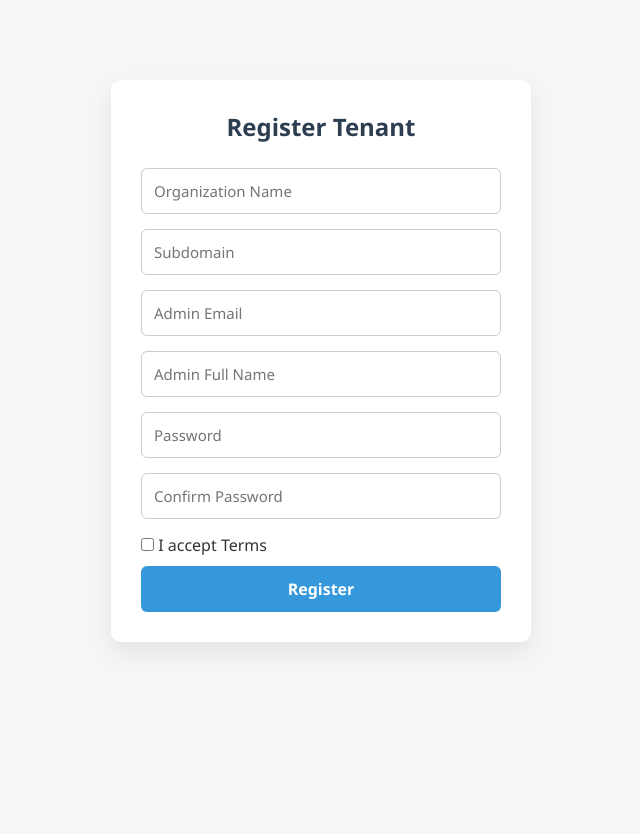
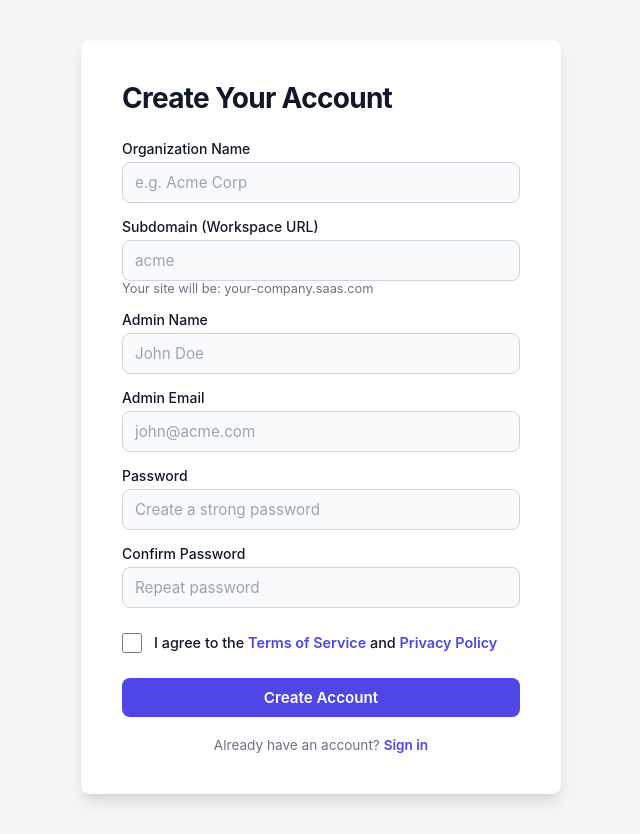
Before and after one commit to Umeshh27/multi-tenant-saas, a React app in the folder frontend/: page /register in a window 1280 px wide. Shown: the whole page, without its empty margins (319-959 px from the left). Before the commit the page ends 800 px from the top, so only its background shows below. Built offline with nearby package versions, Linux system fonts and the light colour scheme; the HTML template or start-up script is replaced by a standard one.

Commit message:
feat: Implement core authentication pages (login, register) and dashboard with user management.

```diff
--- a/frontend/src/App.css
+++ b/frontend/src/App.css
@@ -1,92 +1,156 @@
+/* ---------- VARIABLES ---------- */
+:root {
+  --primary-color: #4f46e5;
+  /* Indigo 600 */
+  --primary-hover: #4338ca;
+  /* Indigo 700 */
+  --bg-color: #f3f4f6;
+  /* Cool Gray 100 */
+  --card-bg: #ffffff;
+  --text-main: #111827;
+  /* Gray 900 */
+  --text-muted: #6b7280;
+  /* Gray 500 */
+  --border-color: #d1d5db;
+  /* Gray 300 */
+  --input-bg: #f9fafb;
+  /* Gray 50 */
+  --error-color: #ef4444;
+  /* Red 500 */
+  --shadow-sm: 0 1px 2px 0 rgba(0, 0, 0, 0.05);
+  --shadow-lg: 0 10px 15px -3px rgba(0, 0, 0, 0.1), 0 4px 6px -2px rgba(0, 0, 0, 0.05);
+  --radius: 8px;
+  --font-family: 'Inter', -apple-system, BlinkMacSystemFont, "Segoe UI", Roboto, "Helvetica Neue", Arial, sans-serif;
+}
+
 /* ---------- GLOBAL RESET ---------- */
 * {
   margin: 0;
   padding: 0;
   box-sizing: border-box;
-  font-family: "Segoe UI", Tahoma, Geneva, Verdana, sans-serif;
+  font-family: var(--font-family);
 }
 
 body {
-  background-color: #f4f6f8;
-  color: #333;
+  background-color: var(--bg-color);
+  color: var(--text-main);
+  min-height: 100vh;
+  display: flex;
+  flex-direction: column;
 }
 
-/* ---------- COMMON CONTAINER ---------- */
+/* ---------- AUTH CONTAINER ---------- */
 .container {
-  max-width: 420px;
-  margin: 80px auto;
-  padding: 30px;
-  background-color: #ffffff;
-  border-radius: 10px;
-  box-shadow: 0 10px 25px rgba(0, 0, 0, 0.08);
+  max-width: 440px;
+  width: 100%;
+  margin: 40px auto;
+  padding: 40px;
+  background-color: var(--card-bg);
+  border-radius: var(--radius);
+  box-shadow: var(--shadow-lg);
+  border: 1px solid rgba(0, 0, 0, 0.02);
+}
+
+/* For slightly wider register form to fit 2-columns if needed,
+   though single col is cleaner for mobile */
+.container.register {
+  max-width: 480px;
 }
 
 /* ---------- HEADINGS ---------- */
 h2 {
   text-align: center;
   margin-bottom: 25px;
-  color: #2c3e50;
+  color: var(--text-main);
+  font-size: 1.75rem;
+  font-weight: 700;
+  letter-spacing: -0.025em;
 }
 
-/* ---------- FORM ---------- */
+/* ---------- FORM ELEMENTS ---------- */
 form {
   display: flex;
   flex-direction: column;
+  gap: 15px;
+}
+
+.form-group {
+  display: flex;
+  flex-direction: column;
+  gap: 5px;
+}
+
+label {
+  font-size: 0.875rem;
+  font-weight: 500;
+  color: var(--text-main);
 }
 
 input {
-  padding: 12px;
-  margin-bottom: 15px;
-  border-radius: 6px;
-  border: 1px solid #ccc;
-  font-size: 15px;
-  transition: border-color 0.2s;
+  width: 100%;
+  padding: 10px 12px;
+  border-radius: var(--radius);
+  border: 1px solid var(--border-color);
+  background-color: var(--input-bg);
+  color: var(--text-main);
+  font-size: 0.95rem;
+  transition: all 0.2s ease;
 }
 
 input:focus {
   outline: none;
-  border-color: #3498db;
+  border-color: var(--primary-color);
+  background-color: #fff;
+  box-shadow: 0 0 0 3px rgba(79, 70, 229, 0.1);
+}
+
+input::placeholder {
+  color: #9ca3af;
 }
 
 /* ---------- BUTTON ---------- */
 button {
-  padding: 12px;
-  background-color: #3498db;
+  width: 100%;
+  padding: 10px;
+  background-color: var(--primary-color);
+  color: white;
   border: none;
-  border-radius: 6px;
-  color: #fff;
-  font-size: 16px;
+  border-radius: var(--radius);
+  font-size: 0.95rem;
   font-weight: 600;
   cursor: pointer;
-  transition: background-color 0.3s;
+  transition: all 0.2s ease;
+  box-shadow: var(--shadow-sm);
+  display: flex;
+  justify-content: center;
+  align-items: center;
 }
 
 button:hover {
-  background-color: #2980b9;
+  background-color: var(--primary-hover);
+  transform: translateY(-1px);
+}
+
+button:active {
+  transform: translateY(0);
 }
 
 button:disabled {
-  background-color: #95a5a6;
+  background-color: #9ca3af;
   cursor: not-allowed;
-}
-
-/* ---------- ERROR MESSAGE ---------- */
-.error {
-  color: #e74c3c;
-  margin-bottom: 15px;
-  text-align: center;
-  font-size: 14px;
+  transform: none;
 }
 
 /* ---------- LINKS ---------- */
 p {
   text-align: center;
-  margin-top: 15px;
-  font-size: 14px;
+  margin-top: 20px;
+  font-size: 0.85rem;
+  color: var(--text-muted);
 }
 
 a {
-  color: #3498db;
+  color: var(--primary-color);
   text-decoration: none;
   font-weight: 600;
 }
@@ -95,31 +159,195 @@ a:hover {
   text-decoration: underline;
 }
 
-/* ---------- DASHBOARD ---------- */
-.dashboard {
-  max-width: 600px;
-  margin: 80px auto;
-  padding: 40px;
-  background-color: #ffffff;
-  border-radius: 10px;
-  box-shadow: 0 10px 25px rgba(0, 0, 0, 0.08);
+/* ---------- ERROR MESSAGE ---------- */
+.error {
+  color: var(--error-color);
+  background: #fef2f2;
+  border: 1px solid #fee2e2;
+  border-radius: var(--radius);
+  padding: 10px;
+  margin-bottom: 20px;
   text-align: center;
+  font-size: 0.9rem;
 }
 
-.dashboard h2 {
-  margin-bottom: 20px;
+/* ---------- DASHBOARD (Legacy Styles Preserved/Tweaked) ---------- */
+.dashboard-container {
+  max-width: 1200px !important;
+  margin: 0 auto;
+  padding: 40px 20px;
 }
 
-.dashboard p {
-  font-size: 16px;
+.welcome-banner {
+  background: linear-gradient(135deg, #4f46e5 0%, #4338ca 100%);
+  color: white;
+  padding: 30px;
+  border-radius: var(--radius);
+  margin-bottom: 40px;
+  box-shadow: var(--shadow-lg);
+}
+
+.welcome-banner h1 {
+  font-size: 1.8rem;
+  font-weight: 700;
+  margin-bottom: 8px;
+}
+
+.welcome-banner p {
+  color: rgba(255, 255, 255, 0.9);
+  margin: 0;
+  text-align: left;
+}
+
+.stats-grid {
+  display: grid;
+  grid-template-columns: repeat(auto-fit, minmax(280px, 1fr));
+  gap: 25px;
+  margin-bottom: 40px;
+}
+
+.stat-card {
+  background: white;
+  padding: 25px;
+  border-radius: var(--radius);
+  box-shadow: var(--shadow-sm);
+  border: 1px solid rgba(0, 0, 0, 0.04);
+  transition: transform 0.2s, box-shadow 0.2s;
+}
+
+.stat-card:hover {
+  transform: translateY(-2px);
+  box-shadow: var(--shadow-lg) !important;
+}
+
+.stat-card h3 {
+  font-size: 0.9rem;
+  color: var(--text-muted);
+  font-weight: 500;
+  margin-bottom: 10px;
+  text-transform: uppercase;
+}
+
+.stat-card p {
+  font-size: 2.5rem;
+  font-weight: 700;
+  color: var(--text-main);
+  margin: 0;
+  text-align: left;
+}
+
+/* ---------- TABLE STYLES ---------- */
+table {
+  width: 100%;
+  border-collapse: collapse;
+  background-color: var(--card-bg);
+  border-radius: var(--radius);
+  overflow: hidden;
+  box-shadow: var(--shadow-sm);
+  margin-top: 20px;
+}
+
+th,
+td {
+  padding: 16px;
+  text-align: left;
+  border-bottom: 1px solid var(--border-color);
+}
+
+th {
+  background-color: #f9fafb;
+  font-weight: 600;
+  color: var(--text-muted);
+  font-size: 0.85rem;
+  text-transform: uppercase;
+  letter-spacing: 0.05em;
+}
+
+tr:last-child td {
+  border-bottom: none;
+}
+
+tr:hover {
+  background-color: #f9fafb;
+}
+
+/* ---------- PAGE HEADER ---------- */
+.page-header {
+  display: flex;
+  justify-content: space-between;
+  align-items: center;
+  margin-bottom: 30px;
+}
+
+h2 {
+  text-align: left;
+}
+
+/* ---------- ACTION BUTTONS ---------- */
+.btn-sm {
+  padding: 6px 12px;
+  font-size: 0.85rem;
+  width: auto;
+  display: inline-block;
+}
+
+.btn-secondary {
+  background-color: white;
+  border: 1px solid var(--border-color);
+  color: var(--text-main);
+  box-shadow: none;
+}
+
+.btn-secondary:hover {
+  background-color: #f3f4f6;
+  transform: translateY(0);
+}
+
+.btn-danger {
+  background-color: #fee2e2;
+  color: #ef4444;
+  border: 1px solid #fecaca;
+  box-shadow: none;
+}
+
+.btn-danger:hover {
+  background-color: #fecaca;
+}
+
+/* ---------- MODAL / FORM INLINE ---------- */
+.inline-form {
+  background: white;
+  padding: 20px;
+  border-radius: var(--radius);
+  box-shadow: var(--shadow-sm);
+  margin-bottom: 30px;
+  border: 1px solid var(--border-color);
+}
+
+/* ---------- CHECKBOX STYLES (Fixed Alignment) ---------- */
+.checkbox-group {
+  display: flex;
+  flex-direction: row;
+  /* FORCE ROW */
+  align-items: center;
+  gap: 12px;
+  margin-top: 10px;
   margin-bottom: 10px;
 }
 
-.logout-btn {
-  margin-top: 25px;
-  background-color: #e74c3c;
+.checkbox-group input {
+  width: 20px;
+  /* Fixed width for checkbox */
+  height: 20px;
+  margin: 0;
+  cursor: pointer;
+  flex-shrink: 0;
+  /* Prevent shrinking */
 }
 
-.logout-btn:hover {
-  background-color: #c0392b;
+.checkbox-group label {
+  margin: 0;
+  font-size: 0.9rem;
+  cursor: pointer;
+  line-height: 1.4;
 }
--- a/frontend/src/pages/Login.jsx
+++ b/frontend/src/pages/Login.jsx
@@ -54,41 +54,50 @@ function Login() {
 
   return (
     <div className="container">
-      <h2>Login</h2>
+      <h2>Welcome Back</h2>
 
-      {error && <p style={{ color: "red" }}>{error}</p>}
+      {error && <div className="error">{error}</div>}
 
       <form onSubmit={handleSubmit}>
+        <div className="form-group">
+          <label>Email Address</label>
           <input
             name="email"
             type="email"
-          placeholder="Email"
+            placeholder="you@example.com"
             onChange={handleChange}
             required
           />
+        </div>
 
+        <div className="form-group">
+          <label>Password</label>
           <input
             name="password"
             type="password"
-          placeholder="Password"
+            placeholder="••••••••"
             onChange={handleChange}
             required
           />
+        </div>
 
+        <div className="form-group">
+          <label>Organization Subdomain</label>
           <input
             name="tenantSubdomain"
-          placeholder="Tenant Subdomain"
+            placeholder="e.g. acme"
             onChange={handleChange}
             required
           />
+        </div>
 
         <button disabled={loading}>
-          {loading ? "Logging in..." : "Login"}
+          {loading ? "Logging in..." : "Sign In"}
         </button>
       </form>
 
       <p>
-        New tenant? <Link to="/register">Register here</Link>
+        Don't have an account? <Link to="/register">Signup</Link>
       </p>
     </div>
   );
--- a/frontend/src/pages/Register.jsx
+++ b/frontend/src/pages/Register.jsx
@@ -55,27 +55,56 @@ function Register() {
   };
 
   return (
-    <div className="container">
-      <h2>Register Tenant</h2>
+    <div className="container register">
+      <h2>Create Your Account</h2>
 
-      {error && <p className="error">{error}</p>}
+      {error && <div className="error">{error}</div>}
 
       <form onSubmit={handleSubmit}>
-        <input name="tenantName" placeholder="Organization Name" onChange={handleChange} required />
-        <input name="subdomain" placeholder="Subdomain" onChange={handleChange} required />
-        <input name="adminEmail" type="email" placeholder="Admin Email" onChange={handleChange} required />
-        <input name="adminFullName" placeholder="Admin Full Name" onChange={handleChange} required />
-        <input name="adminPassword" type="password" minLength={8} maxLength={20} placeholder="Password" onChange={handleChange} required />
-        <input name="confirmPassword" type="password" placeholder="Confirm Password" onChange={handleChange} required />
+        <div className="form-group">
+          <label>Organization Name</label>
+          <input name="tenantName" placeholder="e.g. Acme Corp" onChange={handleChange} required />
+        </div>
 
-        <label>
-          <input type="checkbox" onChange={(e) => setAcceptTerms(e.target.checked)} /> I accept Terms
-        </label>
+        <div className="form-group">
+          <label>Subdomain (Workspace URL)</label>
+          <input name="subdomain" placeholder="acme" onChange={handleChange} required />
+          <small style={{ marginTop: "-5px", color: "#6b7280", fontSize: "0.8rem" }}>Your site will be: {form.subdomain || "your-company"}.saas.com</small>
+        </div>
+
+        <div className="form-group">
+          <label>Admin Name</label>
+          <input name="adminFullName" placeholder="John Doe" onChange={handleChange} required />
+        </div>
+
+        <div className="form-group">
+          <label>Admin Email</label>
+          <input name="adminEmail" type="email" placeholder="john@acme.com" onChange={handleChange} required />
+        </div>
+
+        <div className="form-group">
+          <label>Password</label>
+          <input name="adminPassword" type="password" minLength={8} maxLength={20} placeholder="Create a strong password" onChange={handleChange} required />
+        </div>
+
+        <div className="form-group">
+          <label>Confirm Password</label>
+          <input name="confirmPassword" type="password" placeholder="Repeat password" onChange={handleChange} required />
+        </div>
+
+        <div className="checkbox-group">
+          <input type="checkbox" id="terms" onChange={(e) => setAcceptTerms(e.target.checked)} />
+          <label htmlFor="terms" style={{ cursor: "pointer" }}>I agree to the <a href="#">Terms of Service</a> and <a href="#">Privacy Policy</a></label>
+        </div>
 
         <button disabled={loading}>
-          {loading ? "Registering..." : "Register"}
+          {loading ? "Creating Account..." : "Create Account"}
         </button>
       </form>
+
+      <p>
+        Already have an account? <a href="#" onClick={(e) => { e.preventDefault(); navigate("/login"); }}>Sign in</a>
+      </p>
     </div>
   );
 }
--- a/frontend/src/pages/Users.jsx
+++ b/frontend/src/pages/Users.jsx
@@ -76,67 +76,99 @@ function Users() {
   };
 
   return (
-    <div>
-      <h2>Users</h2>
+    <div className="dashboard-container">
+      <div className="page-header">
+        <h2>Team Members</h2>
+        <button className="btn-secondary" onClick={() => window.history.back()}>&larr; Back</button>
+      </div>
 
-      {error && <p style={{ color: "red" }}>{error}</p>}
+      {error && <div className="error">{error}</div>}
 
       {/* ================= ADD USER FORM ================= */}
       {isTenantAdmin() && (
-        <form onSubmit={handleAddUser} style={{ marginBottom: "20px" }}>
-          <h4>Add User</h4>
-
+        <div className="inline-form">
+          <h4 style={{ marginBottom: "15px" }}>Add New Member</h4>
+          <form onSubmit={handleAddUser} style={{ flexDirection: "row", flexWrap: "wrap", alignItems: "flex-end" }}>
+            <div style={{ flex: 1, minWidth: "200px" }}>
+              <label>Full Name</label>
               <input
-            placeholder="Full Name"
+                placeholder="John Doe"
                 value={fullName}
                 onChange={(e) => setFullName(e.target.value)}
                 required
               />
-
+            </div>
+            <div style={{ flex: 1, minWidth: "200px" }}>
+              <label>Email Address</label>
               <input
-            placeholder="Email"
+                placeholder="john@example.com"
                 value={email}
                 onChange={(e) => setEmail(e.target.value)}
                 required
               />
-
-          <select value={role} onChange={(e) => setRole(e.target.value)}>
+            </div>
+            <div style={{ flex: 0.5, minWidth: "150px" }}>
+              <label>Role</label>
+              <select
+                value={role}
+                onChange={(e) => setRole(e.target.value)}
+                style={{ width: "100%", padding: "12px", borderRadius: "8px", border: "1px solid #d1d5db", background: "#f9fafb" }}
+              >
                 <option value="user">User</option>
-            <option value="tenant_admin">Tenant Admin</option>
+                <option value="tenant_admin">Admin</option>
               </select>
-
-          <button type="submit">Add User</button>
+            </div>
+            <div style={{ paddingBottom: "15px" }}>
+              <button type="submit" style={{ width: "auto" }}>+ Add</button>
+            </div>
           </form>
+        </div>
       )}
 
       {/* ================= USERS TABLE ================= */}
       {users.length === 0 ? (
-        <p>No users found</p>
+        <div style={{ padding: "40px", textAlign: "center", color: "#6b7280", background: "white", borderRadius: "8px" }}>
+          No users found.
+        </div>
       ) : (
-        <table border="1" cellPadding="8" width="100%">
+        <table>
           <thead>
             <tr>
               <th>Full Name</th>
               <th>Email</th>
               <th>Role</th>
               <th>Status</th>
-              {isTenantAdmin() && <th>Action</th>}
+              {isTenantAdmin() && <th style={{ textAlign: "right" }}>Action</th>}
             </tr>
           </thead>
 
           <tbody>
             {users.map((u) => (
               <tr key={u.id}>
-                <td>{u.full_name}</td>
-                <td>{u.email}</td>
-                <td>{u.role}</td>
-                <td>{u.is_active ? "Active" : "Inactive"}</td>
+                <td style={{ fontWeight: "500" }}>{u.full_name}</td>
+                <td style={{ color: "var(--text-muted)" }}>{u.email}</td>
+                <td>
+                  <span style={{
+                    fontSize: "0.8rem",
+                    padding: "2px 8px",
+                    borderRadius: "10px",
+                    background: u.role === 'tenant_admin' ? "#e0e7ff" : "#f3f4f6",
+                    color: u.role === 'tenant_admin' ? "#4338ca" : "#374151"
+                  }}>
+                    {u.role === 'tenant_admin' ? 'Admin' : 'User'}
+                  </span>
+                </td>
+                <td>
+                  <span style={{ color: u.is_active ? "#059669" : "#dc2626", fontWeight: "500", fontSize: "0.9rem" }}>
+                    {u.is_active ? "● Active" : "● Inactive"}
+                  </span>
+                </td>
 
                 {isTenantAdmin() && (
-                  <td>
+                  <td style={{ textAlign: "right" }}>
                     {user.id !== u.id && (
-                      <button onClick={() => handleDelete(u.id)}>
-                        Delete
+                      <button className="btn-sm btn-danger" onClick={() => handleDelete(u.id)}>
+                        Remove
                       </button>
                     )}
                   </td>
```
Also changed, not shown: frontend/src/pages/Dashboard.jsx (+38 -32 lines). Lines whose indentation alone changed are shown as unchanged.
